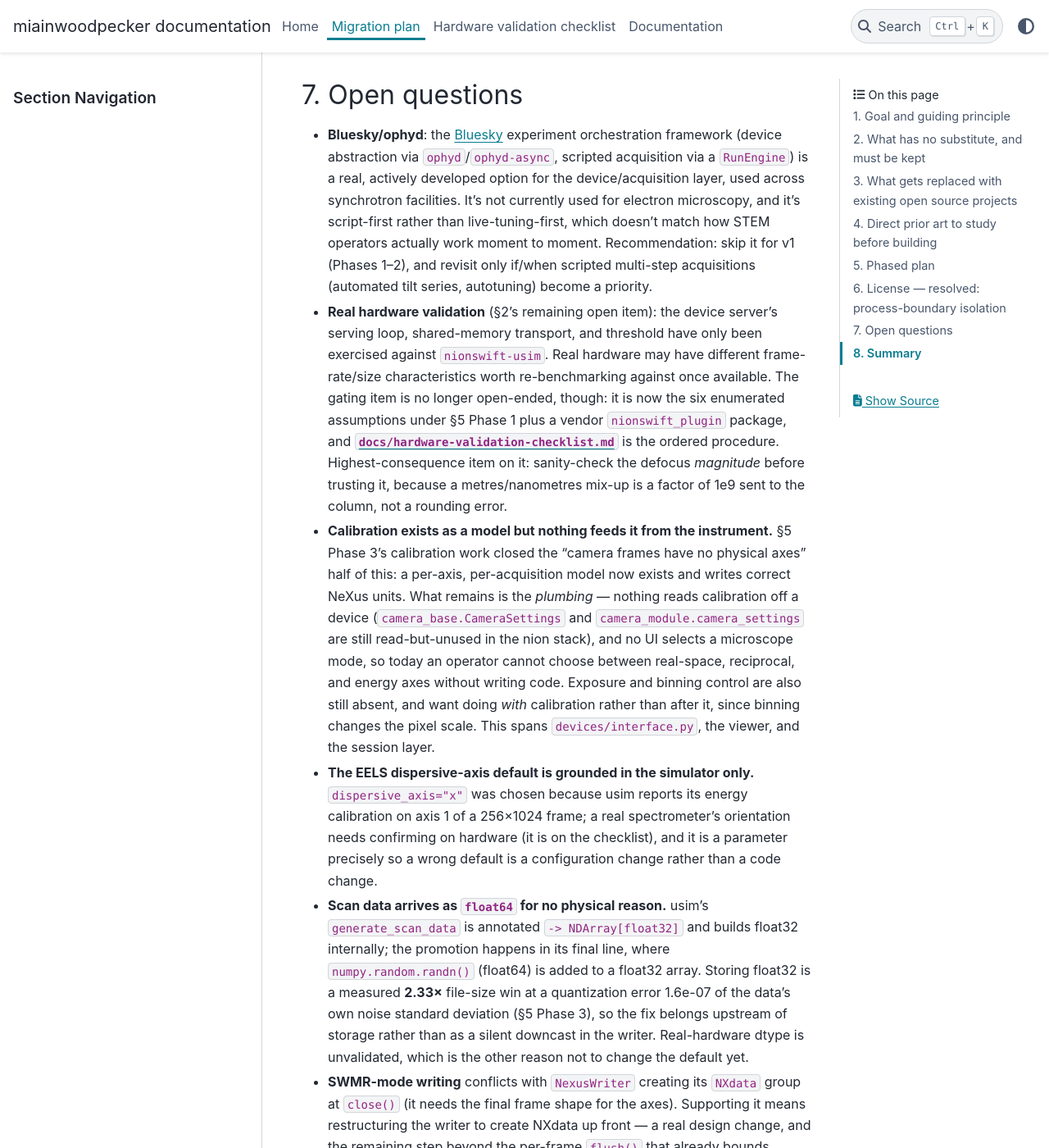
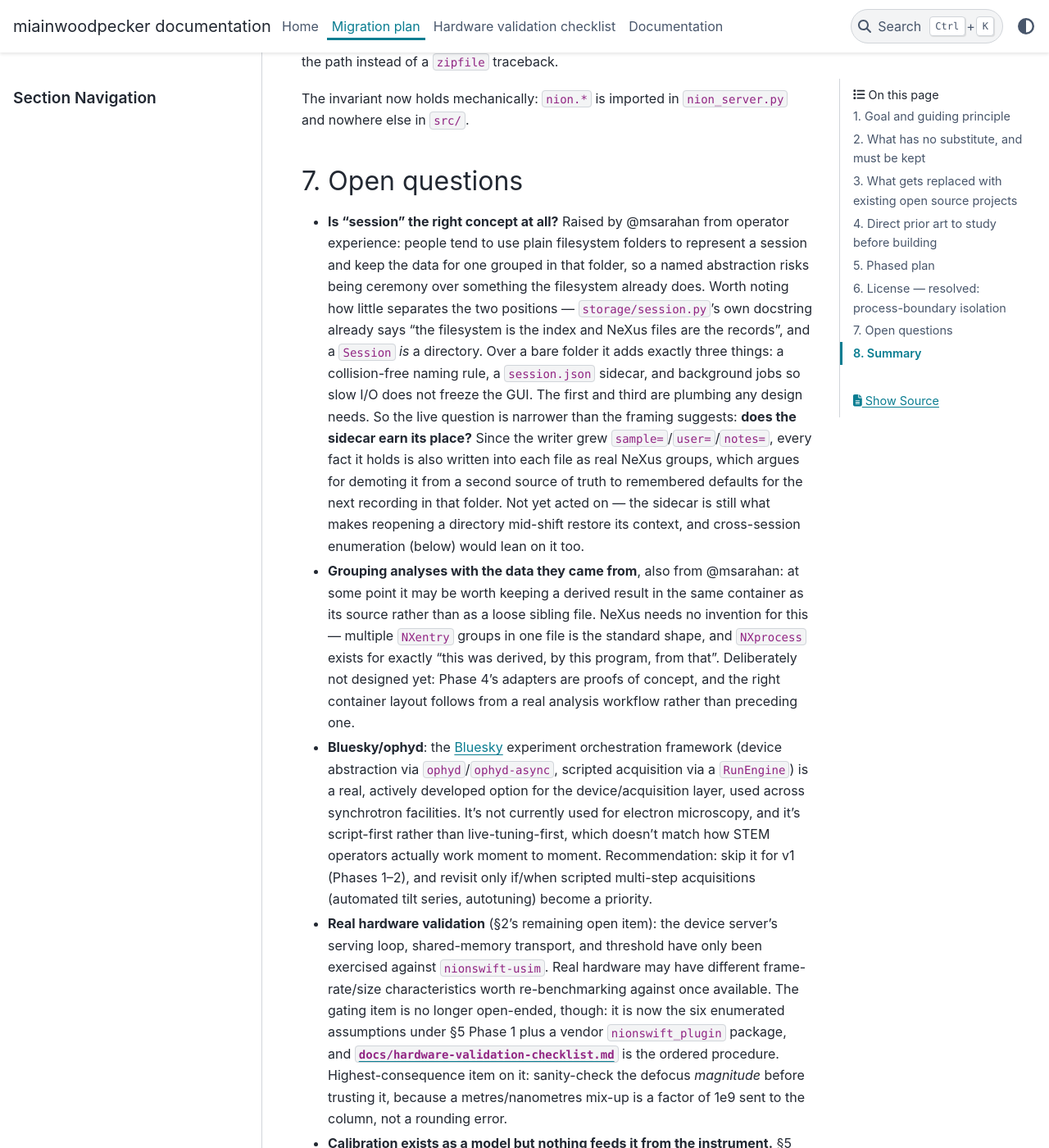
Before and after one commit to msarahan/miainwoodpecker, a Sphinx documentation site: the page built from docs/migration-plan.md, in a window 1280 px wide and 1400 px high, scrolled down 35661 px. Shown: the whole window at 82% size. Built offline with Sphinx 7.4.7 and the PyData theme 0.15.4, drawn with Linux system fonts in a browser that asks for light colours; the version number could not be read and is left out; some of the changed text lies outside the part shown.

Commit message:
Correct the Phase 5 list, and record two open architecture questions
Three of Phase 5's "what a pilot still needs" bullets described gaps that
the hardware-day work had already closed, but only the read-back one was
struck through. Planning against the list therefore mis-scoped twice in a
row: multi-line notes are a QPlainTextEdit and Session.record() takes a
per-recording note=, and change_session_directory() has existed since the
session work landed, routing through set_session() exactly as the bullet
proposed it should. Both are now marked done with what actually shipped,
and the residual gap each leaves behind - annotating a recording after the
fact - is kept rather than lost in the strike-through.

Also records two architecture questions raised by @msarahan that were
discussed but written down nowhere:

- Whether "session" is the right concept, given operators already use
  filesystem folders for this. The two positions turn out to be close -
  a Session is a directory, and session.py already says the filesystem is
  the index - which narrows the live question to whether the session.json
  sidecar still earns its place now that every fact it holds is also
  written into each file as real NeXus groups.
- Whether analyses should live in the same container as their source data.
  NeXus needs no invention for it (multiple NXentry groups, NXprocess for
  provenance), but the layout should follow a real analysis workflow rather
  than precede one.

Neither is acted on here. They are open questions, in the section for them.

Verified: hatch run docs:build (-W, warnings as errors) succeeds.

Co-Authored-By: Claude Opus 5 <noreply@anthropic.com>
Claude-Session: https://claude.ai/code/session_01GnL7sn5bxWmk8Ygeu6j19V

```diff
--- a/docs/migration-plan.md
+++ b/docs/migration-plan.md
@@ -922,13 +922,17 @@ problem — read their source and docs before designing our own adapters:
     against usim, and how long a real detector's write actually takes is
     what decides whether the per-frame `flush()` is a nicety or a
     requirement.
-  - **Multi-line and per-recording notes.** A single-line per-session field
-    is enough to prove the wiring and not enough for a shift's worth of
-    observations.
-  - **No way to change session directory from the UI** — chosen at launch,
-    so an operator switching samples after lunch restarts the app.
-    `set_session()` is the single path such a button would use, so this is
-    small, just not done.
+  - ~~**Multi-line and per-recording notes**~~ — **done**: session notes are
+    a `QPlainTextEdit` rather than a single line, and `Session.record()`
+    takes a per-recording `note=` that lands in the file's `NXnote` labelled
+    with its scope. What is *not* done is annotating a recording after the
+    fact, tracked below.
+  - ~~**No way to change session directory from the UI**~~ — **done**:
+    `change_session_directory()` picks a directory and routes through
+    `set_session()`, so a switched-to directory behaves exactly like one
+    named at launch — reused if it exists, numbering resumed, context read
+    from its own `session.json`, and no context carried across. A recording
+    in flight blocks the switch rather than being silently redirected.
   - ~~**Nothing reads a session back**~~ — **done** (§5 Phase 3): recordings
     open from the session or an arbitrary path, and the analysis buttons run
     against a file on disk. Two smaller gaps remain in its place: a recording
@@ -1354,6 +1358,31 @@ The invariant now holds mechanically: `nion.*` is imported in
 
 ## 7. Open questions
 
+- **Is "session" the right concept at all?** Raised by @msarahan from
+  operator experience: people tend to use plain filesystem folders to
+  represent a session and keep the data for one grouped in that folder, so
+  a named abstraction risks being ceremony over something the filesystem
+  already does. Worth noting how little separates the two positions —
+  `storage/session.py`'s own docstring already says "the filesystem is the
+  index and NeXus files are the records", and a `Session` *is* a directory.
+  Over a bare folder it adds exactly three things: a collision-free naming
+  rule, a `session.json` sidecar, and background jobs so slow I/O does not
+  freeze the GUI. The first and third are plumbing any design needs. So the
+  live question is narrower than the framing suggests: **does the sidecar
+  earn its place?** Since the writer grew `sample=`/`user=`/`notes=`, every
+  fact it holds is also written into each file as real NeXus groups, which
+  argues for demoting it from a second source of truth to remembered
+  defaults for the next recording in that folder. Not yet acted on — the
+  sidecar is still what makes reopening a directory mid-shift restore its
+  context, and cross-session enumeration (below) would lean on it too.
+- **Grouping analyses with the data they came from**, also from @msarahan:
+  at some point it may be worth keeping a derived result in the same
+  container as its source rather than as a loose sibling file. NeXus needs
+  no invention for this — multiple `NXentry` groups in one file is the
+  standard shape, and `NXprocess` exists for exactly "this was derived, by
+  this program, from that". Deliberately not designed yet: Phase 4's
+  adapters are proofs of concept, and the right container layout follows
+  from a real analysis workflow rather than preceding one.
 - **Bluesky/ophyd**: the [Bluesky](https://blueskyproject.io/) experiment
   orchestration framework (device abstraction via `ophyd`/`ophyd-async`,
   scripted acquisition via a `RunEngine`) is a real, actively developed
```
